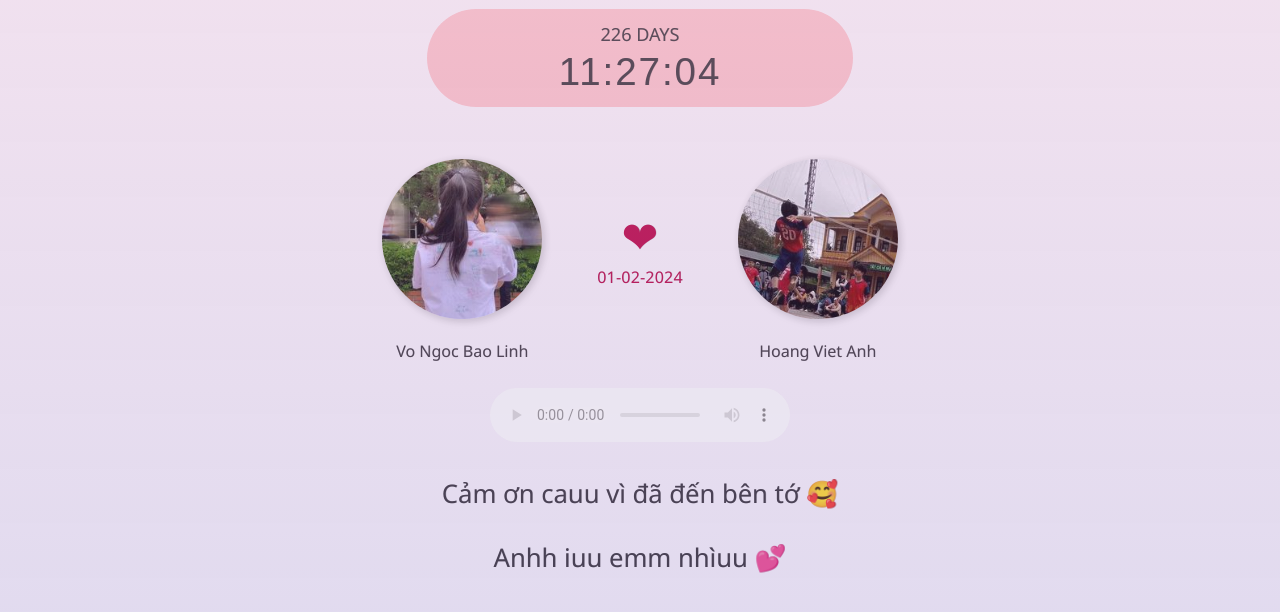
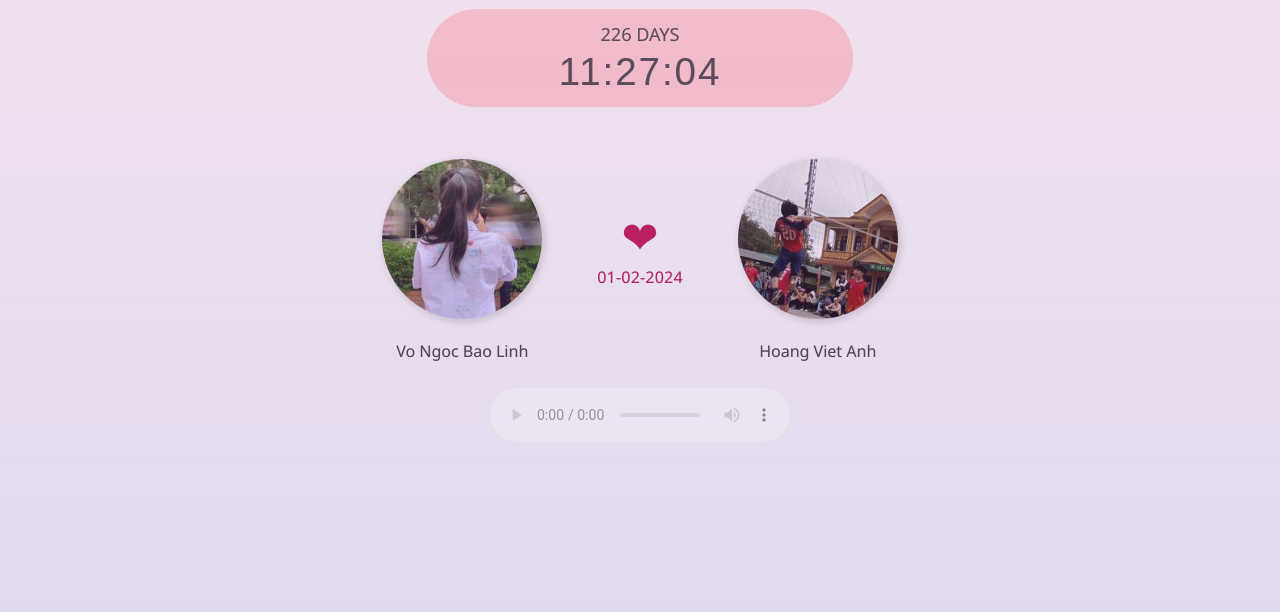
Before and after one commit to HVietAnh/love-days, a plain HTML site: page index.html in a window 1280 px wide. Shown: the part 144-756 px from the top of the page. Drawn offline with Linux system fonts and the light colour scheme.

Commit message:
Update index.html

```diff
--- a/index.html
+++ b/index.html
@@ -36,8 +36,6 @@
             <div id="music">
                   <audio loop autoplay controls>Your browser does not support the audio element.</audio>
             </div>
-            <footer>Cảm ơn cauu vì đã đến bên tớ 🥰</footer>
-            <footer> Anhh iuu emm nhìuu 💕</footer>
       </div>
 
       <script src="app.js"></script>
```
